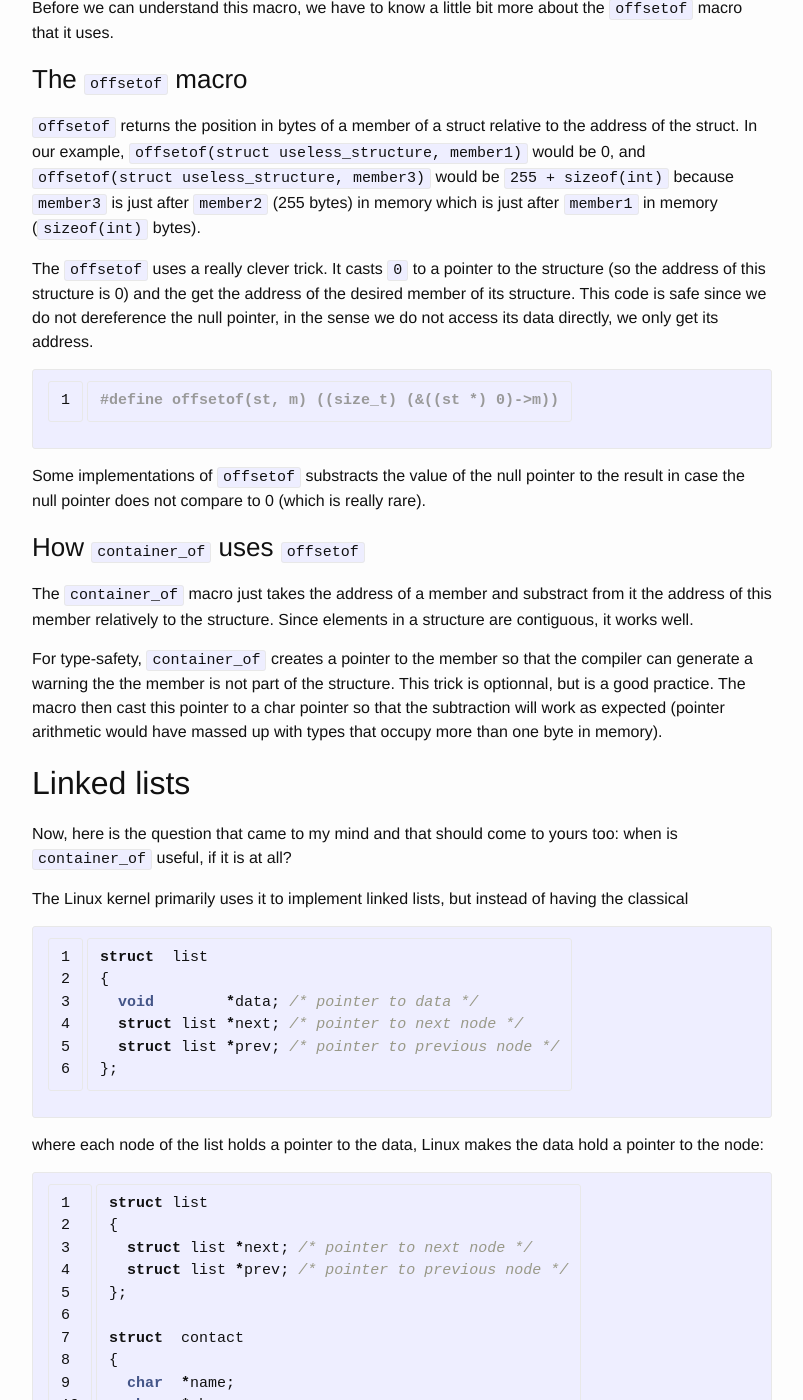
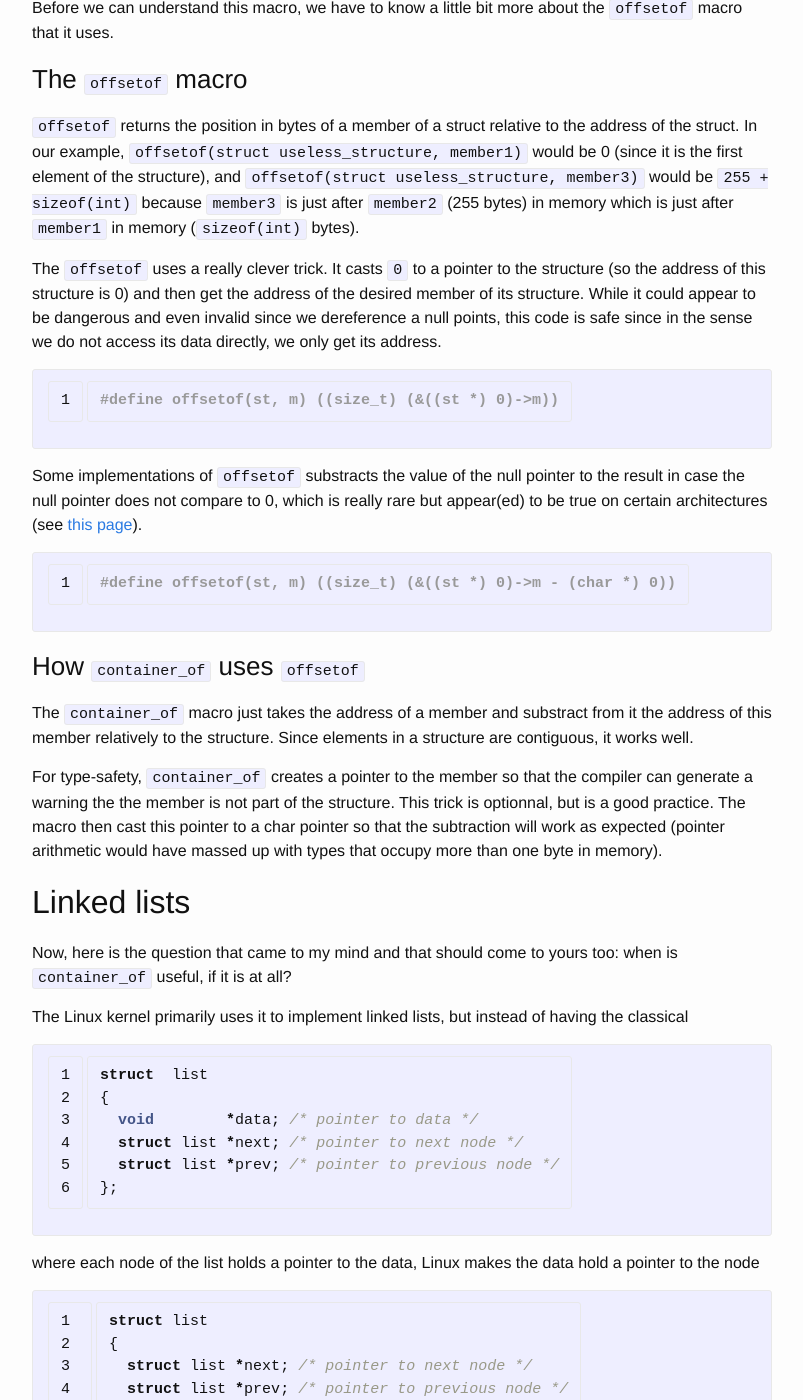
Before and after one commit to brendan-rius/brendan-rius.github.io, a Jekyll site: the page built from _posts/2015-01-08-kernel-linked-lists.md, in a window 1280 px wide and 1400 px high, scrolled down 986 px. Shown: the whole window, without its empty margins (238-1041 px from the left). Built offline with Jekyll 4.4.1, drawn with Linux system fonts in a browser that asks for light colours; some of the changed text lies outside the part shown.

Commit message:
fixed typo, added reference

```diff
--- a/_posts/2015-01-08-kernel-linked-lists.md
+++ b/_posts/2015-01-08-kernel-linked-lists.md
@@ -48,15 +48,17 @@ the `offsetof` macro that it uses.
 `offsetof` returns the position
 in bytes of a member of a struct relative to the address of the struct.
 In our example, `offsetof(struct useless_structure, member1)` would be
-0, and `offsetof(struct useless_structure, member3)` would be `255 +
+0 (since it is the first element of the structure),
+and `offsetof(struct useless_structure, member3)` would be `255 +
 sizeof(int)` because `member3` is just after `member2` (255 bytes)
 in memory which is just after `member1` in memory (`sizeof(int)` bytes).
 
 The `offsetof` uses a really clever trick. It casts `0` to a pointer to
-the structure (so the address of this structure is 0) and the get the
-address of the desired member of its structure. This code is safe
-since we do not dereference the null pointer, in the sense we do
-not access its data directly, we only get its address.
+the structure (so the address of this structure is 0) and then get the
+address of the desired member of its structure. While it could appear
+to be dangerous and even invalid since we dereference a null points,
+this code is safe since in the sense we do not access its data directly,
+we only get its address.
 
 {% highlight c linenos %}
 #define offsetof(st, m) ((size_t) (&((st *) 0)->m))
@@ -64,7 +66,12 @@ not access its data directly, we only get its address.
 
 Some implementations of `offsetof` substracts the value of the null
 pointer to the result in case the null pointer does not compare to
-0 (which is really rare).
+0, which is really rare but appear(ed) to be true on certain architectures
+(see [this page][c-faq]).
+
+{% highlight c linenos %}
+#define offsetof(st, m) ((size_t) (&((st *) 0)->m - (char *) 0))
+{% endhighlight %}
 
 ### How `container_of` uses `offsetof`
 
@@ -97,7 +104,7 @@ struct  list
 {% endhighlight %}
 
 where each node of the list holds a pointer to the data, Linux makes the
-data hold a pointer to the node:
+data hold a pointer to the node
 
 {% highlight c linenos %}
 struct list
```
Also changed, not shown: other parts of _posts/2015-01-08-kernel-linked-lists.md (+3 -1 lines).
